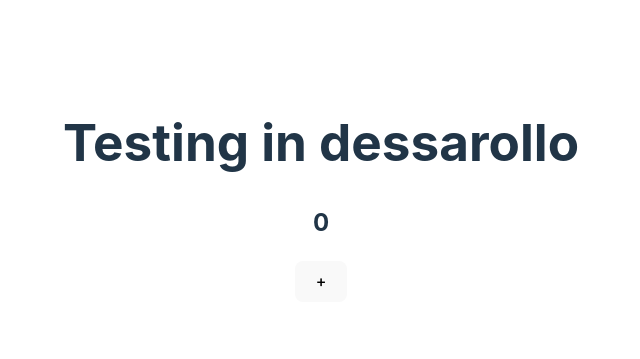
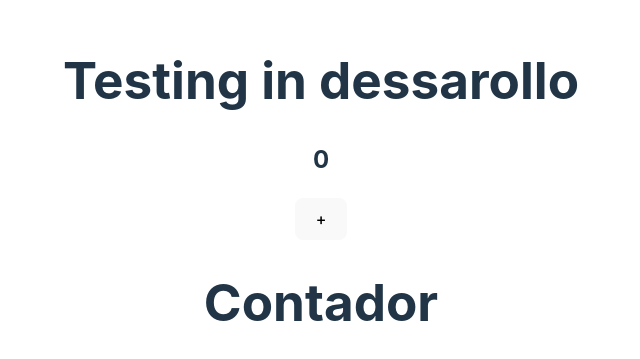
Before and after one commit to Rodrigo15975/tutorial-actions-4, a React (Vite) app: page / in a window 1280 px wide. Shown: the part 209-568 px from the top of the page, without its empty margins (319-959 px from the left). Built offline with nearby package versions, Linux system fonts and the light colour scheme.

Commit message:
Added a new `<h1>` element with the text "Contador" to the App component.

```diff
--- a/src/App.tsx
+++ b/src/App.tsx
@@ -8,6 +8,7 @@ function App() {
       <h1>Testing in dessarollo</h1>
       <h2>{count}</h2>
       <button onClick={() => setCount(count + 1)}>+</button>
+      <h1>Contador</h1>
     </>
   )
 }
```
